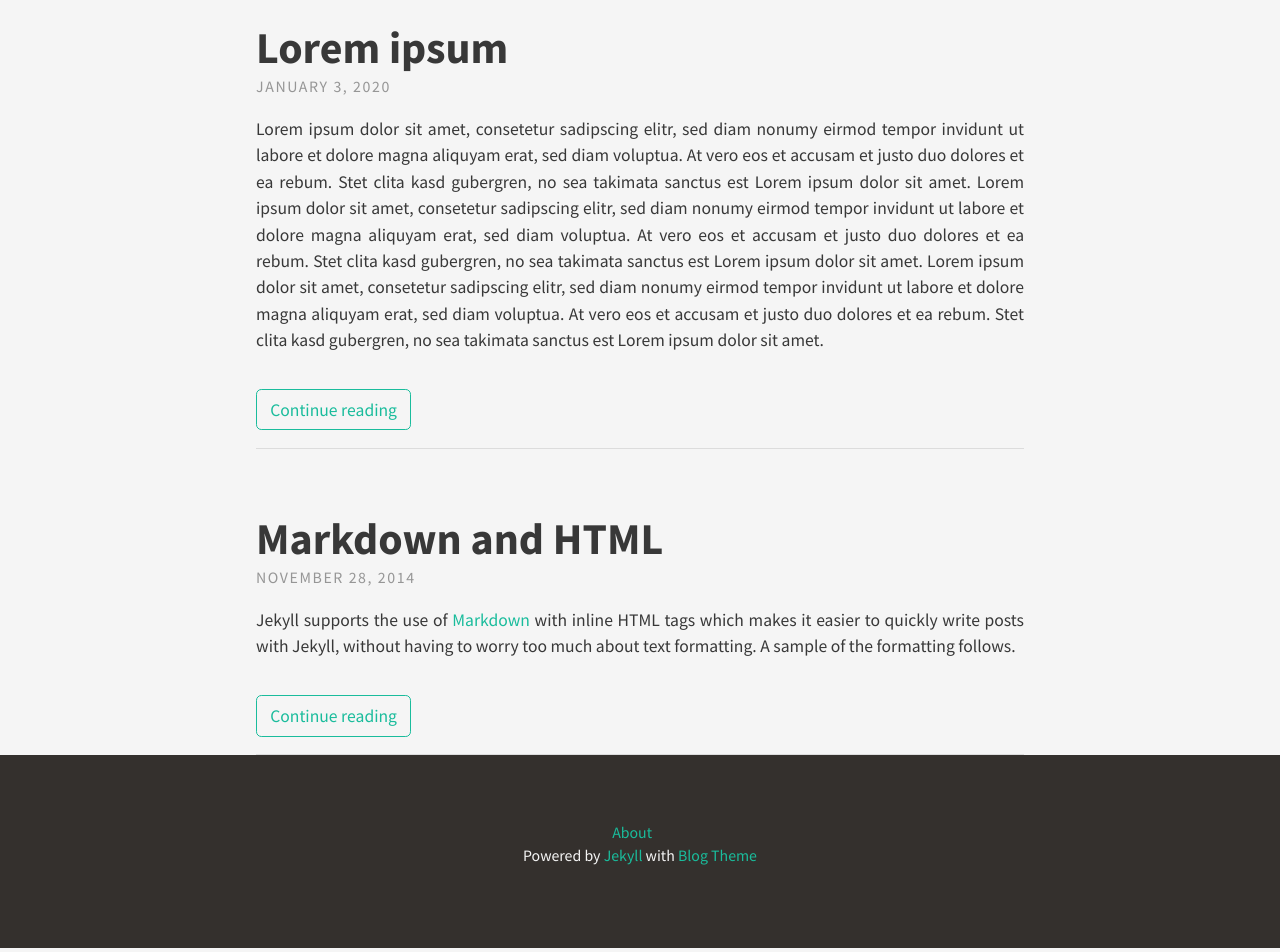
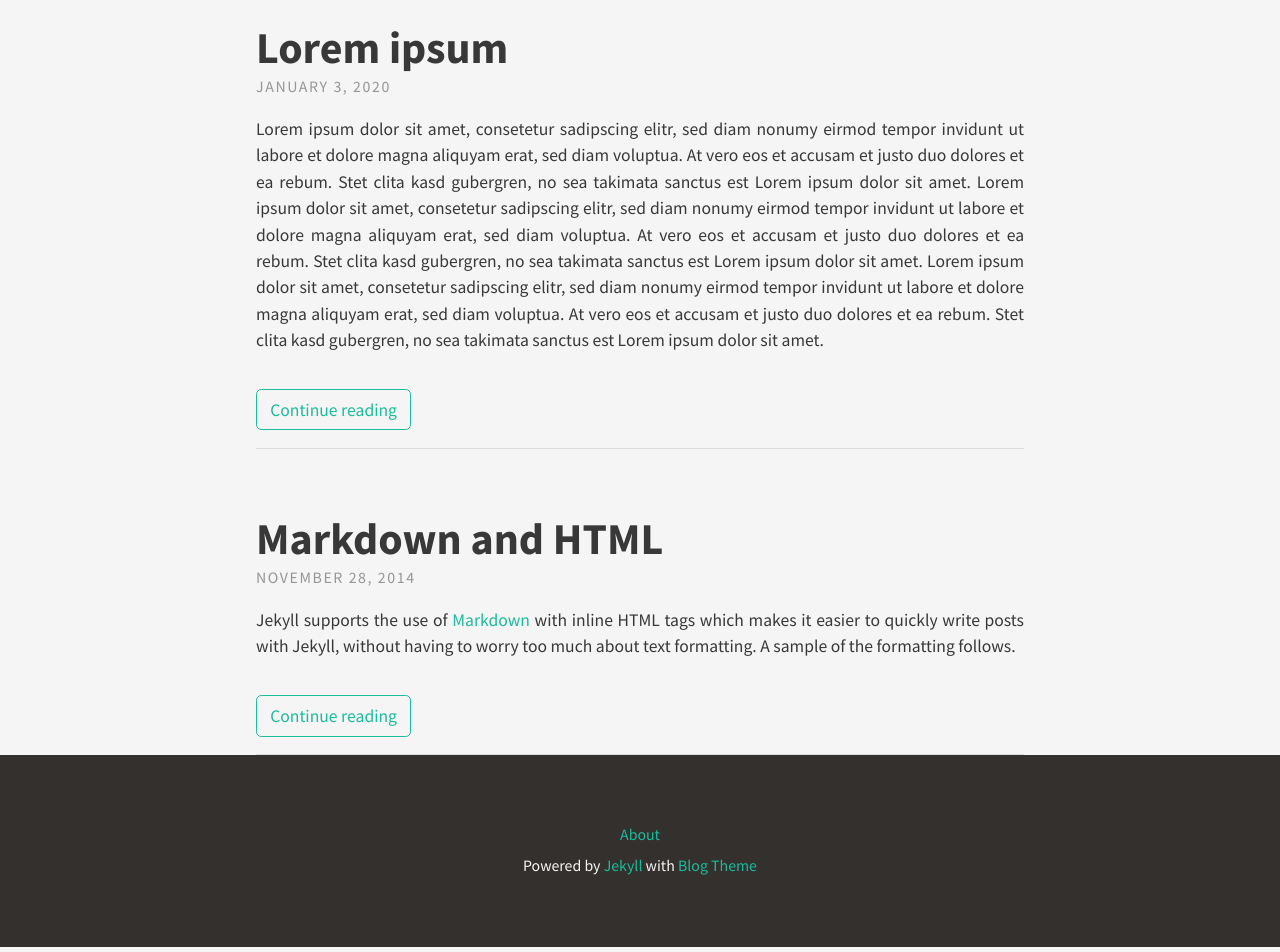
Before and after one commit to beedcode/blog-theme, a Jekyll site: the page built from index.html, in a window 1280 px wide. Shown: the part 753-1705 px from the top of the page. Built offline with Jekyll 4.4.1, drawn with Linux system fonts in a browser that asks for light colours; nearby versions of some CDN libraries; the list of posts is cut into pages by our own code.

Commit message:
#0 fixed footer style

```diff
--- a/_includes/footer.html
+++ b/_includes/footer.html
@@ -4,13 +4,17 @@
 
 {% if site.theme_settings.footer_text %}
     <footer class="site-footer">
-        <ul class="site-footer-nav">
-            <li>
-                <a class="page-link" href="{{site.baseurl}}/about/">About</a>
-            </li>
-            <li>
-                <p class="text">{{ site.theme_settings.footer_text }}</p>
-            </li>
-        </ul>
+        <div class="container">
+            <div class="col-row">
+                <div class="col-cell">
+                    <a class="page-link" href="{{site.baseurl}}/about/">About</a>
+                </div>
+            </div>
+            <div class="col-row">
+                <div class="col-cell">
+                    <p class="text">{{ site.theme_settings.footer_text }}</p>
+                </div>
+            </div>
+        </div>
     </footer>
 {% endif %}
--- a/_sass/includes/_footer.scss
+++ b/_sass/includes/_footer.scss
@@ -4,35 +4,22 @@
   text-align: center;
   background: $footer-background;
   width: 100%;
-  //color: lighten($text-color, 30%);
   color: $footer-color;
   font-size: 0.9em;
-}
 
-.site-footer-nav {
-  ul {
-    margin: 0;
-    padding: 0;
-    list-style: none;
-    line-height: 1.5;
-    //float: ;
-    text-align: center;
+  div.container {
+    display: table;
+    border-collapse: collapse;
+    width: 100%;
   }
-  li {
-    display: inline;
-    margin-right: 1em;
-    vertical-align: middle;
-    &:last-of-type {
-      margin-right: 0;
-    }
+
+  div.col-row {
+    display: table-row;
+    width: 100%;
   }
-  @media (max-width: 1100px) {
-    ul {
-      display: inline-block;
-      float: left;
-      padding-top: $padding-small;
-      text-align: left;
-      width: 100%;
-    }
+
+  div.col-cell {
+    display: table-cell;
+    padding: 5px;
   }
 }
```
